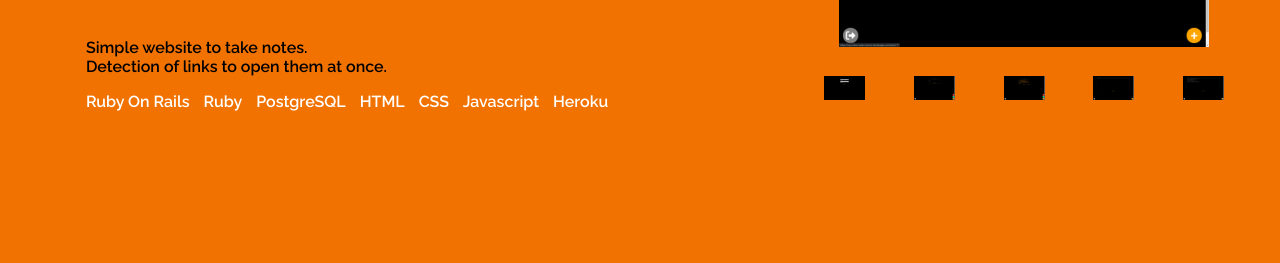
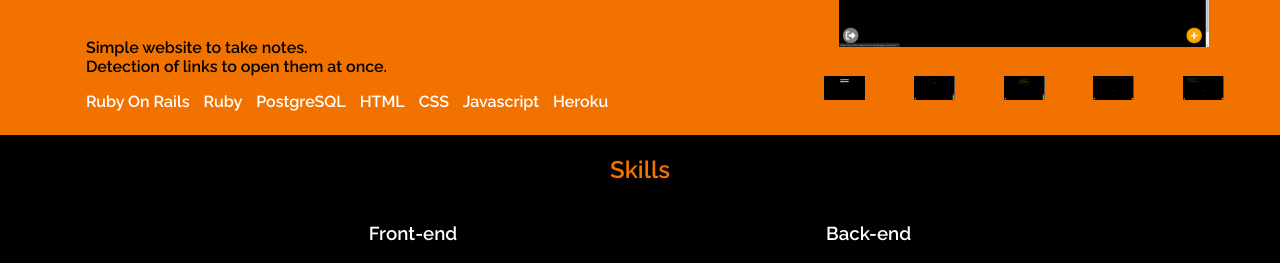
Before and after one commit to PeyratGit/portfolio, a plain HTML site: page index.html in a window 1280 px wide. Shown: the part 1769-2032 px from the top of the page. Before the commit the page ends 1904 px from the top, so only its background shows below. Drawn offline with nearby package versions, Linux system fonts and the light colour scheme.

Commit message:
Started skills section

```diff
--- a/index.html
+++ b/index.html
@@ -9,6 +9,7 @@
   <link rel="stylesheet" href="css/navbar.css">
   <link rel="stylesheet" href="css/banner.css">
   <link rel="stylesheet" href="css/projects.css">
+  <link rel="stylesheet" href="css/skills.css">
   <link rel="stylesheet" href="https://cdnjs.cloudflare.com/ajax/libs/font-awesome/6.1.1/css/all.min.css"
     integrity="sha512-KfkfwYDsLkIlwQp6LFnl8zNdLGxu9YAA1QvwINks4PhcElQSvqcyVLLD9aMhXd13uQjoXtEKNosOWaZqXgel0g=="
     crossorigin="anonymous" referrerpolicy="no-referrer" />
@@ -33,11 +34,11 @@
     <h1 class="banner-title"></h1>
     <div id="particles-js"></div>
   </div>
-  <div class="about">
+  <div id="about">
     <h2>About</h2>
     <p>Hi, my name is Clément Peyrat and I'm 20. </p>
   </div>
-  <div class="projects">
+  <div id="projects">
     <h2>Projects</h2>
     <div class="project orange">
       <div class="resume">
@@ -132,6 +133,13 @@
       </div>
     </div>
   </div>
+  <div id="skills">
+    <h2>Skills</h2>
+    <div class="skills-menu">
+      <h3>Front-end</h3>
+      <h3>Back-end</h3>
+    </div>
+  </div>
 
   <script type="module">
     import { Fancybox } from "https://cdn.jsdelivr.net/npm/@fancyapps/ui/dist/fancybox.esm.js";
--- a/scss/projects.scss
+++ b/scss/projects.scss
@@ -1,4 +1,4 @@
-.projects {
+#projects {
   display: flex;
   flex-direction: column;
   width: 100%;
--- /dev/null
+++ b/scss/skills.scss
@@ -0,0 +1,16 @@
+#skills {
+  background-color: black;
+  flex-direction: column;
+  text-align: center;
+  width: 100%;
+  height: min-content;
+  color: #f27200;
+}
+
+.skills-menu {
+  display: flex;
+  flex-direction: row;
+  align-items: center;
+  justify-content: space-evenly;
+  color: white;
+}
```
Also changed, not shown: css/projects.css, css/skills.css (added).
